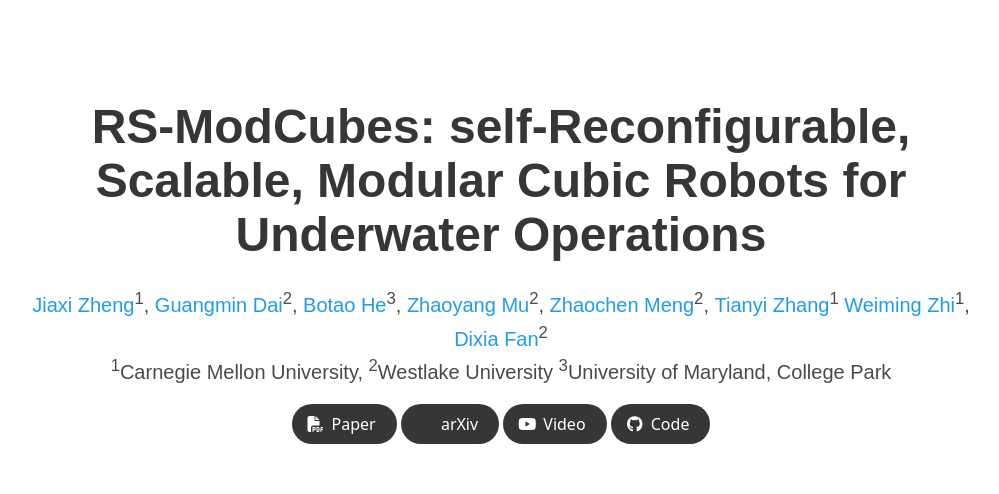
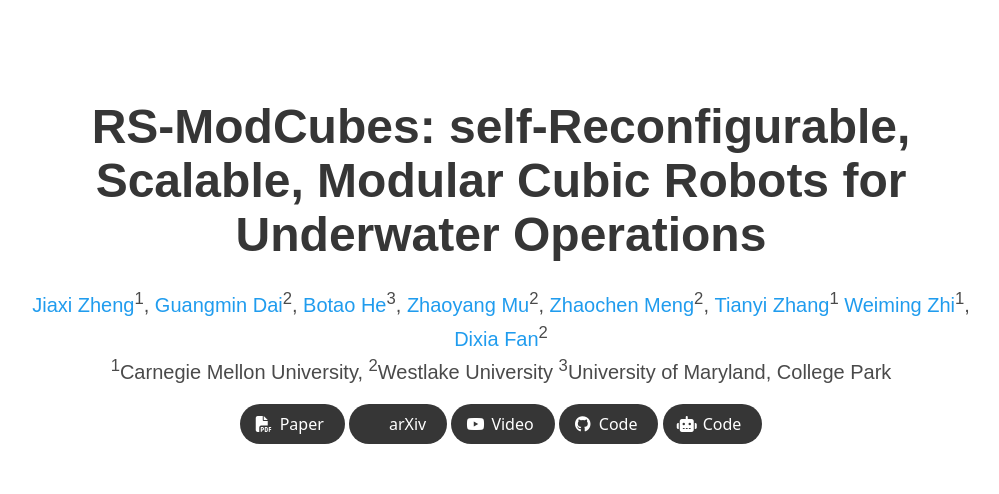
Before and after one commit to jiaxi-zheng/ModCube.github.io, a plain HTML site: page index.html in a window 1280 px wide. Shown: the top 494 px of the page, without its empty margins (139-1138 px from the left). Drawn offline with nearby package versions, Linux system fonts and the light colour scheme; a script that the page names is missing; some icons are missing; a web font is replaced by a local one.

Commit message:
Update index.html

```diff
--- a/index.html
+++ b/index.html
@@ -159,6 +159,16 @@
                    class="external-link button is-normal is-rounded is-dark">
                   <span class="icon">
                       <i class="fab fa-github"></i>
+                  </span>
+                  <span>Code</span>
+                  </a>
+              </span>
+              <!-- Hardware Link. -->
+              <span class="link-block">
+                <a href="https://github.com/jiaxi-zheng/ModCube/blob/main/structure_cad.zip"
+                   class="external-link button is-normal is-rounded is-dark">
+                  <span class="icon">
+                      <i class="fas fa-robot"></i>
                   </span>
                   <span>Code</span>
                   </a>
```
